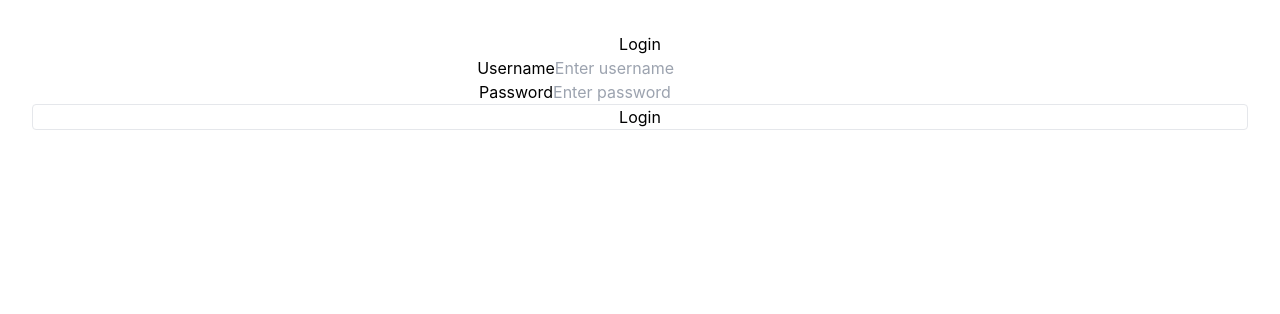
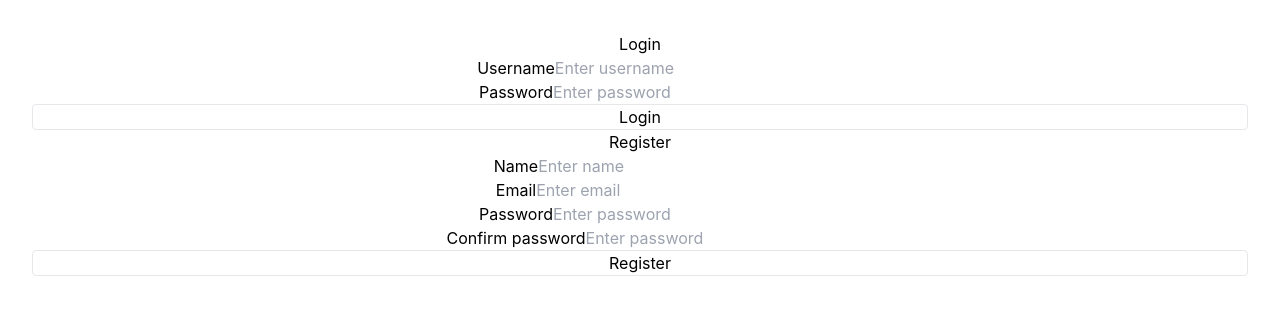
Before and after one commit to emiliaharden/u09-hair-salon, a React (Vite) app in the folder frontend/: page /register in a window 1280 px wide. Shown: the top 314 px of the page. Built offline with nearby package versions, Linux system fonts and the light colour scheme.

Commit message:
register page and form

```diff
--- a/frontend/src/App.tsx
+++ b/frontend/src/App.tsx
@@ -1,5 +1,6 @@
 import './App.css'
 import LoginPage from './pages/login/loginPage';
+import RegisterPage from './pages/register/registerPage';
 
 function App() {
 
@@ -7,6 +8,7 @@ function App() {
   return (
     <>
     <LoginPage/>
+    <RegisterPage/>
 
     </>
   );
--- a/frontend/src/pages/register/registerPage.tsx
+++ b/frontend/src/pages/register/registerPage.tsx
@@ -0,0 +1,42 @@
+import FormComponent from '../../components/formComponents'
+
+const RegisterPage = () => {
+    const registerFields = [
+        {
+            label: 'Name',
+            type: 'text',
+            placeholder: 'Enter name',
+            name: 'name',
+        },
+        {
+            label: 'Email',
+            type: 'email',
+            placeholder: 'Enter email',
+            name: 'email',
+        },
+        {
+            label: 'Password',
+            type: 'password',
+            placeholder: 'Enter password',
+            name: 'password',
+        },
+        {
+            label: 'Confirm password',
+            type: 'password',
+            placeholder: 'Enter password',
+            name: 'password',
+        },
+    ]
+
+    return (
+        <div>
+            <h2>Register</h2>
+            <FormComponent
+                fields={registerFields}
+                buttonText="Register"
+                onSubmit={(data) => console.log('Register form data:', data)}
+            />
+        </div>
+    )
+}
+export default RegisterPage
```
